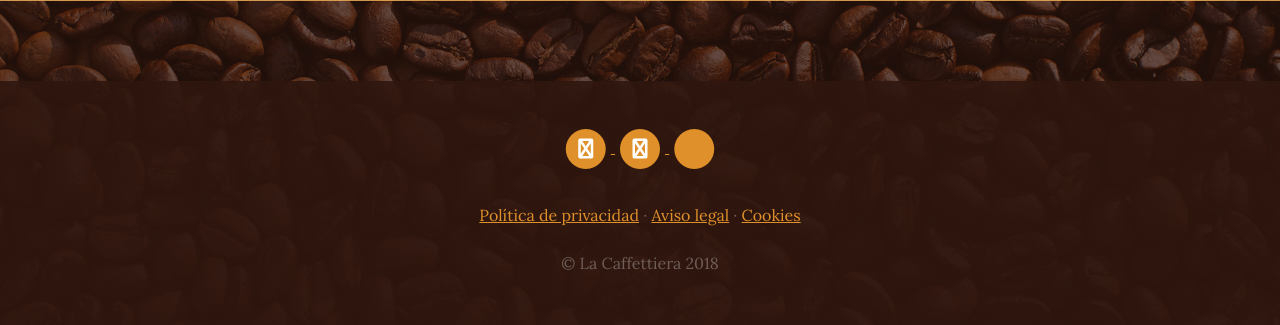
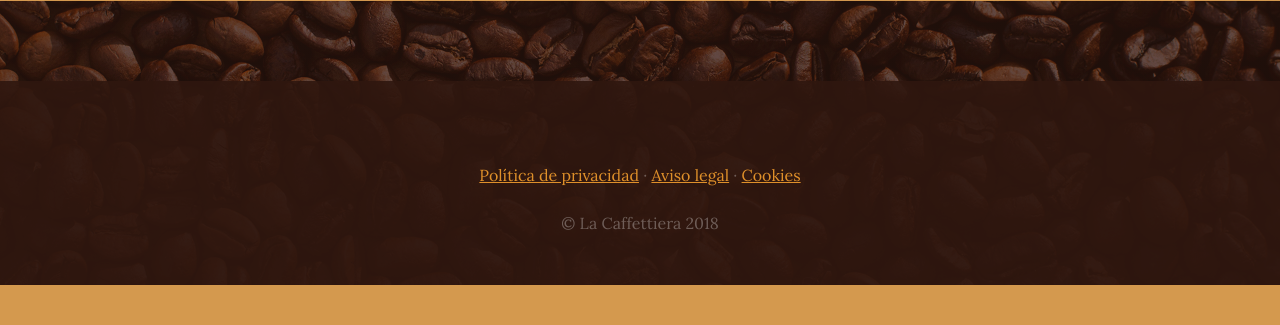
Before and after one commit to jesus010795/webempresa, a Django app: page /blog/ in a window 1280 px wide. Shown: the part 1279-1604 px from the top of the page. After the commit the page ends 1564 px from the top, so only its background shows below. Run offline with Django 5.2, Linux system fonts and the light colour scheme; tables that the repository leaves empty hold one stand-in row (values such as "Sample post"); grey boxes marked "Sample" are stand-in pictures; some libraries are stand-ins or nearby versions.

Commit message:
social: Implementation of context processor for accessing global links
Custom context processor in (processors.py) that injects social media links into the global template context. This allows access to link URLs in any template using their keys defined as variables.

```diff
--- a/core/templates/core/base.html
+++ b/core/templates/core/base.html
@@ -18,6 +18,9 @@
     <!-- Fuentes -->
     <!-- <link href="{% static 'core/vendor/font-awesome/css/font-awesome.min.css' %}" rel="stylesheet" type="text/css"> -->
     <link rel="stylesheet" href="https://cdnjs.cloudflare.com/ajax/libs/font-awesome/7.0.1/css/all.min.css" integrity="sha512-2SwdPD6INVrV/lHTZbO2nodKhrnDdJK9/kg2XD1r9uGqPo1cUbujc+IYdlYdEErWNu69gVcYgdxlmVmzTWnetw==" crossorigin="anonymous" referrerpolicy="no-referrer" />
+    <link rel="stylesheet" href="https://cdnjs.cloudflare.com/ajax/libs/font-awesome/7.0.1/css/fontawesome.min.css" integrity="sha512-M5Kq4YVQrjg5c2wsZSn27Dkfm/2ALfxmun0vUE3mPiJyK53hQBHYCVAtvMYEC7ZXmYLg8DVG4tF8gD27WmDbsg==" crossorigin="anonymous" referrerpolicy="no-referrer" />
+
+
     <link href="https://fonts.googleapis.com/css?family=Raleway:100,100i,200,200i,300,300i,400,400i,500,500i,600,600i,700,700i,800,800i,900,900i" rel="stylesheet">
     <link href="https://fonts.googleapis.com/css?family=Lora:400,400i,700,700i" rel="stylesheet">
 
@@ -66,30 +69,33 @@
     </nav>
 
     {% block content %} {% endblock %}
+    {% comment %} {{FACEBOOK_URL}} {% endcomment %}
 
     <!-- Pié de página -->
     <footer class="footer text-faded text-center py-5">
       <div class="container">
         <p class="m-0">
-	        <a href="#" class="link">
+          {% if INSTAGRAM_URL %}
+            <a href="{{INSTAGRAM_URL}}" class="link" target="_blank" rel="noopener noreferrer">
               <span class="fa-stack fa-lg">
-	            <i class="fa fa-circle fa-stack-2x"></i>
-	            <i class="fa fa-twitter fa-stack-1x fa-inverse"></i>
+                <i class="fa-brands fa-square-instagram"></i>
               </span>
 	          </a>
-	        <a href="#" class="link">
+          {% endif %}
+          {% if FACEBOOK_URL %}
+            <a href="{{FACEBOOK_URL}}" class="link" target="_blank" rel="noopener noreferrer">
               <span class="fa-stack fa-lg">
-	            <i class="fa fa-circle fa-stack-2x"></i>
-	            <i class="fa fa-facebook fa-stack-1x fa-inverse"></i>
+                <i class="fa-brands fa-square-facebook"></i>
               </span>
             </a>
-	        <a href="#" class="link">
+          {% endif %}
+          {% if TWITTER_URL %}
+            <a href="{{TWITTER_URL}}" class="link" target="_blank" rel="noopener noreferrer">
               <span class="fa-stack fa-lg">
-              <i class="fa-brands fa-instagram"></i>
-	            <i class="fa fa-circle fa-stack-2x"></i>
-              <!-- <i class="fa-brands fa-square-instagram"></i> -->
+                <i class="fa-brands fa-square-twitter"></i>
               </span>
             </a>
+          {% endif %}
 	    </p>
         <p class="m-0 mbt">
         	<a href="sample.html" class="link">Política de privacidad</a> ·
--- a/social/models.py
+++ b/social/models.py
@@ -10,7 +10,7 @@ class Links(models.Model):
     updated = models.DateTimeField(auto_now=True, verbose_name="Fecha de actualizacion")
 
     def __str__(self):
-        return self.title
+        return self.name
 
     class Meta:
         verbose_name = "Enlace"
--- /dev/null
+++ b/social/processors.py
@@ -0,0 +1,6 @@
+from .models import Links
+
+
+def context_dict(request):
+    context = {link.key: link.url for link in Links.objects.all()}
+    return context
--- a/webempresa/settings.py
+++ b/webempresa/settings.py
@@ -66,6 +66,7 @@ TEMPLATES = [
                 "django.template.context_processors.request",
                 "django.contrib.auth.context_processors.auth",
                 "django.contrib.messages.context_processors.messages",
+                "social.processors.context_dict",
             ],
         },
     },
```
Also changed, not shown: test.html (added, +14 -0 lines). Lines whose indentation alone changed are shown as unchanged.
